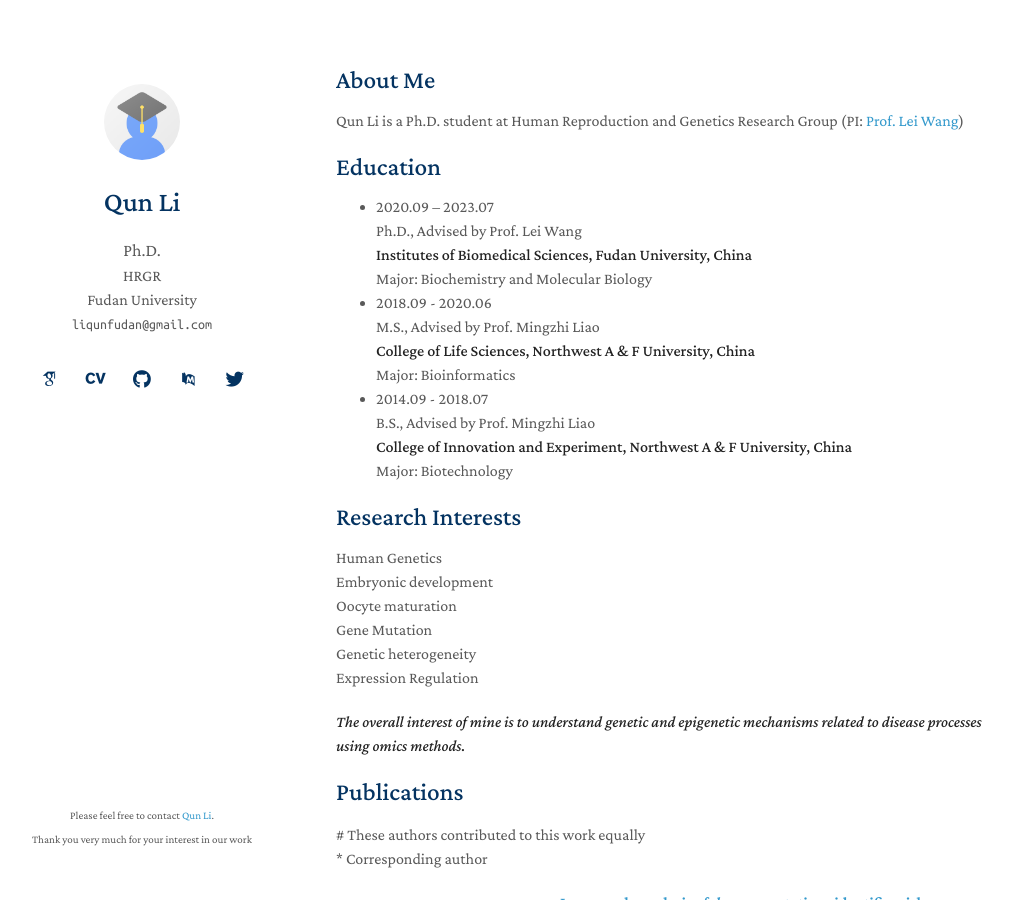
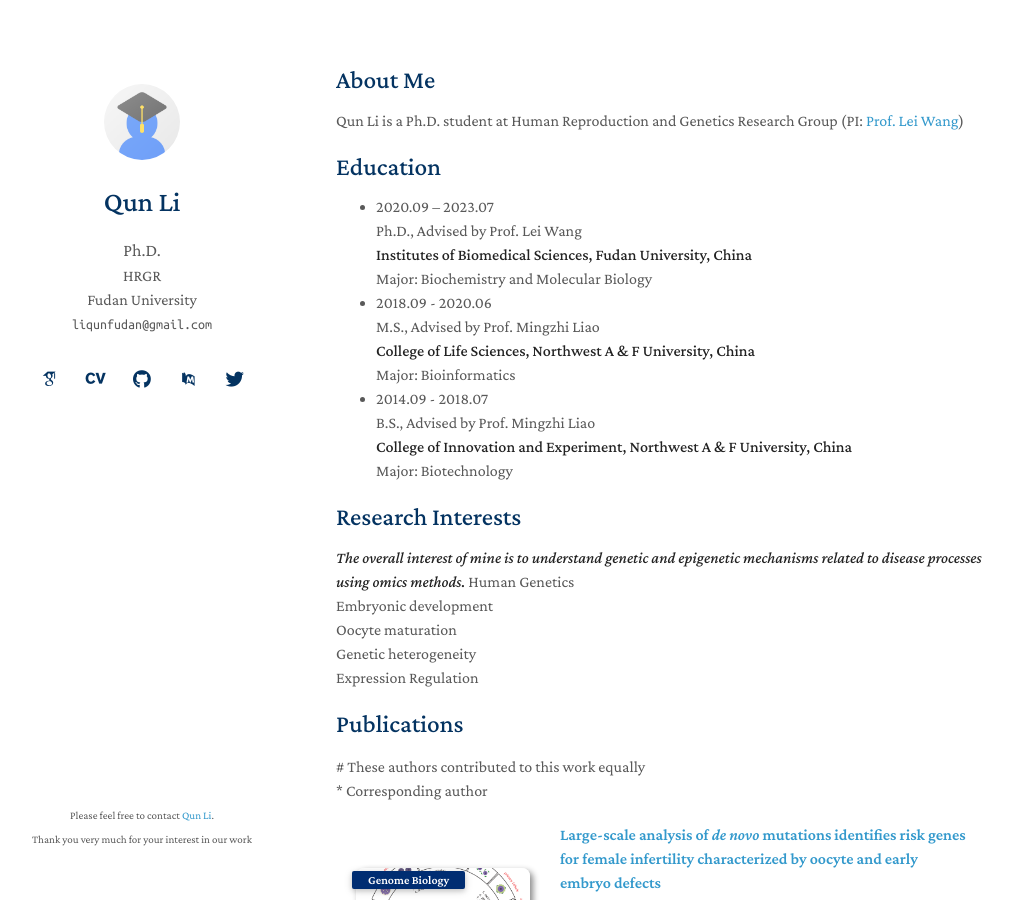
Before and after one commit to liqunbio/liqunbio.github.io, a Jekyll site: the page built from index.md, in a window 1280 px wide and 900 px high. Shown: the whole window, without its empty margins (134-1147 px from the left). Built offline with Jekyll 4.4.1, drawn with Linux system fonts in a browser that asks for light colours; some web fonts are replaced; our own code applies the rules of GitHub Pages for plain Markdown files.

Commit message:
Update index.md

```diff
--- a/index.md
+++ b/index.md
@@ -22,14 +22,14 @@ Major: Biotechnology
 
 ## Research Interests
 
+***The overall interest of mine is to understand genetic and epigenetic mechanisms related to disease processes using omics methods.***
 Human Genetics <br>
 Embryonic development <br>
 Oocyte maturation <br>
-Gene Mutation <br>
 Genetic heterogeneity <br>
 Expression Regulation <br>
 
-***The overall interest of mine is to understand genetic and epigenetic mechanisms related to disease processes using omics methods.***
+
 
 
 {% include_relative _includes/publicationsA.md %}
```
